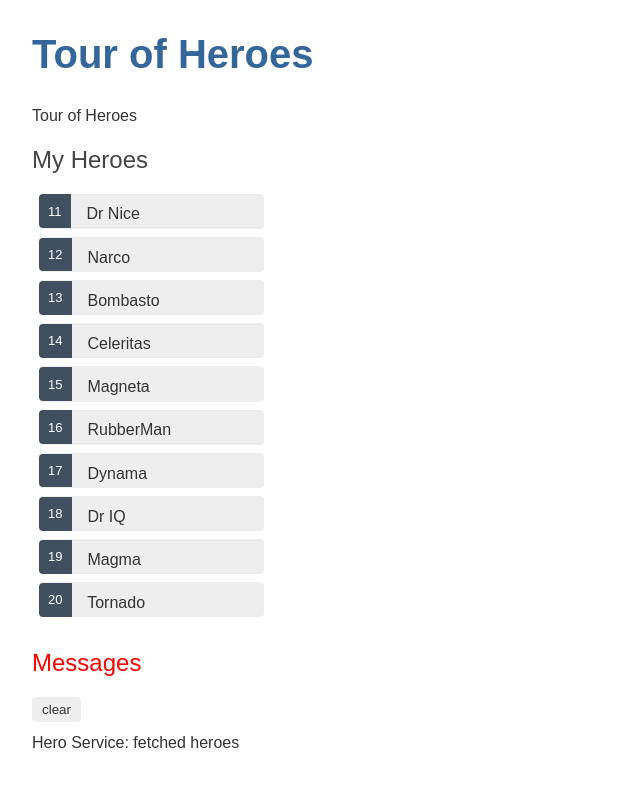
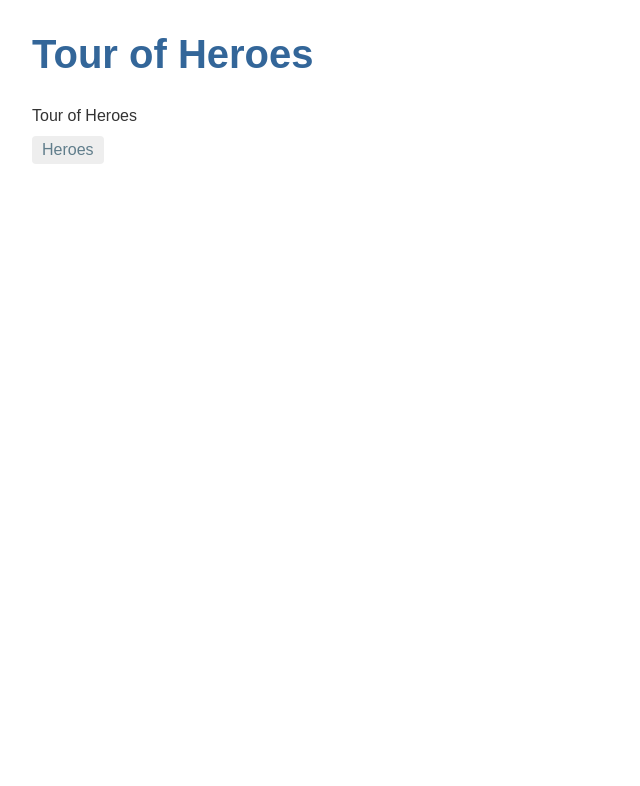
Before and after one commit to ZoeKHarvey/tour-of-heroes, an Angular app: page / in a window 1280 px wide. Shown: the top 786 px of the page, without its empty margins (0-640 px from the left). Built offline with nearby package versions, Linux system fonts and the light colour scheme.

Commit message:
Add link to route to heroes page

```diff
--- a/src/app/app.component.html
+++ b/src/app/app.component.html
@@ -1,4 +1,9 @@
 <h1>{{ title }}</h1>
 {{ title }}
-<app-heroes></app-heroes>
+<nav>
+  <a routerLink="/heroes">
+    Heroes
+  </a>
+</nav>
+<router-outlet></router-outlet>
 <app-messages></app-messages>
```
